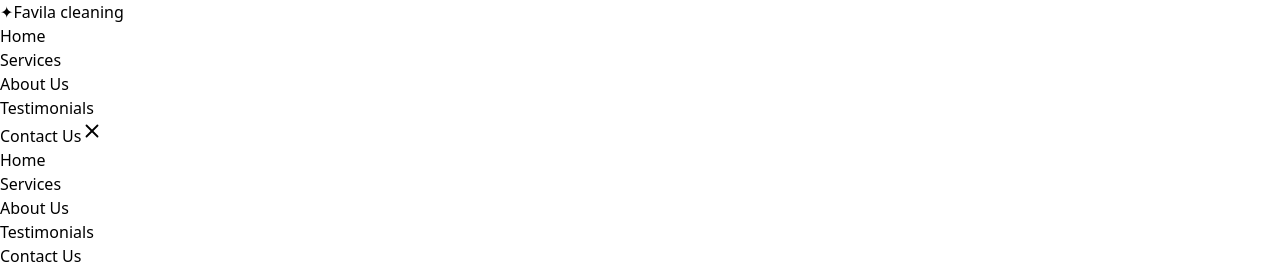
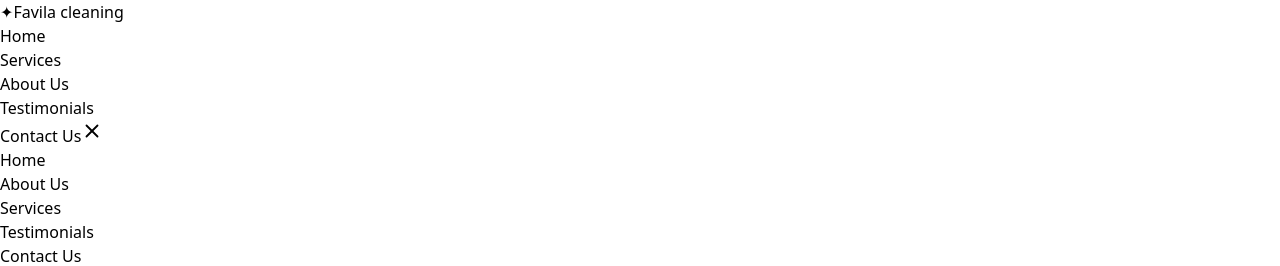
Before and after one commit to icekidtech/Favila, a React (Vite) app: page / in a window 1280 px wide. Both pictures are taken after a click on the button 92 px from the left and 131 px from the top of the page. Shown: the top 266 px of the page. Built offline with nearby package versions, Linux system fonts and the light colour scheme.

Commit message:
fix: reorder Services item in Navbar for better visibility

```diff
--- a/src/components/Navbar.jsx
+++ b/src/components/Navbar.jsx
@@ -43,8 +43,8 @@ const Navbar = () => {
         <div className="md:hidden mt-3 rounded-3xl bg-black/90 px-6 py-6 text-white/80 backdrop-blur-lg">
           <ul className="flex flex-col gap-5 text-sm">
             <li className="text-orange-400">Home</li>
+            <li className="hover:text-white">About Us</li>
             <li className="hover:text-white">Services</li>
-            <li className="hover:text-white">About Us</li>
             <li className="hover:text-white">Testimonials</li>
             <button className="mt-4 rounded-full bg-white px-6 py-2 text-sm font-medium text-black">
               Contact Us
```
